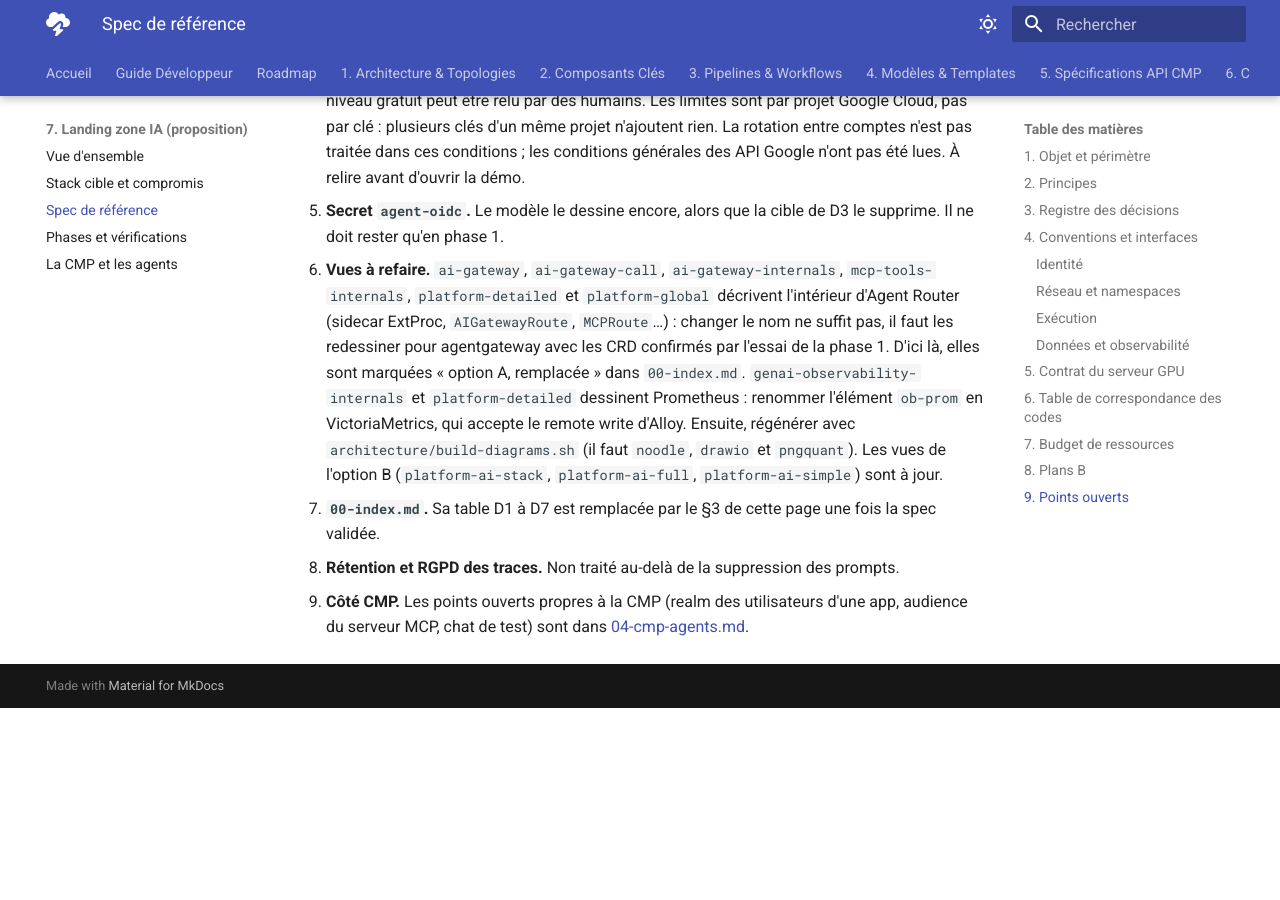
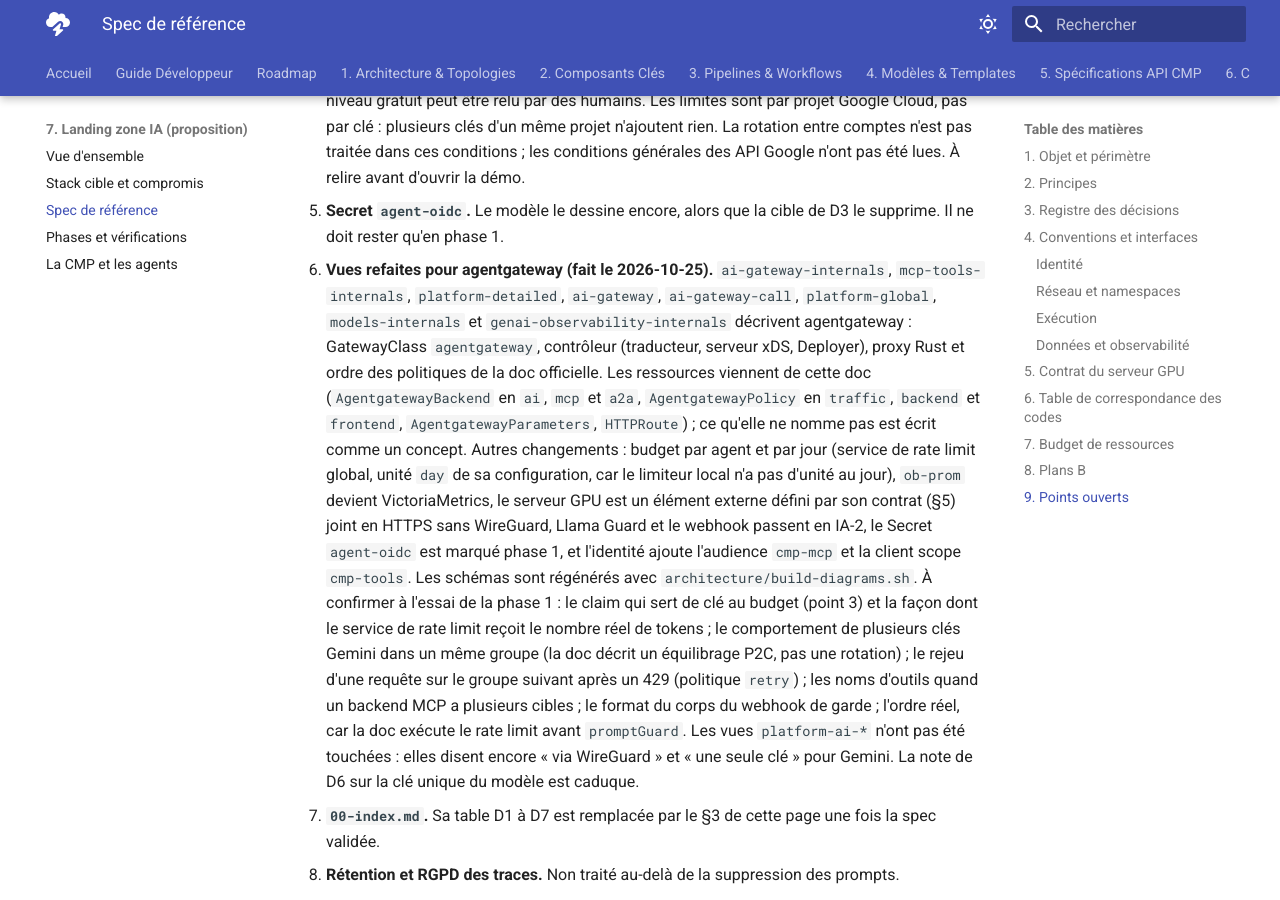
Before and after one commit to 3-Istor/cnp-docs, an MkDocs documentation site: the page built from docs/07-ai-landing-zone/02-spec.md, in a window 1280 px wide and 900 px high, scrolled down 10256 px. Built offline with MkDocs 1.6.1 and Material for MkDocs 9.7.7, drawn with Linux system fonts in a browser that asks for light colours; before the commit the page ends 10964 px from its top, so only the background shows below that.

Commit message:
docs(ai-landing-zone): drop the option A and Prometheus warnings from redrawn schemas
Adapt the captions, update the view table and open point 6 of the spec.

```diff
--- a/docs/07-ai-landing-zone/02-spec.md
+++ b/docs/07-ai-landing-zone/02-spec.md
@@ -222,16 +222,27 @@ d'être acceptées.
    été lues. À relire avant d'ouvrir la démo.
 5. **Secret `agent-oidc`.** Le modèle le dessine encore, alors que la cible de D3 le supprime.
    Il ne doit rester qu'en phase 1.
-6. **Vues à refaire.** `ai-gateway`, `ai-gateway-call`, `ai-gateway-internals`,
-   `mcp-tools-internals`, `platform-detailed` et `platform-global` décrivent l'intérieur
-   d'Agent Router (sidecar ExtProc, `AIGatewayRoute`, `MCPRoute`…) : changer le nom ne suffit
-   pas, il faut les redessiner pour agentgateway avec les CRD confirmés par l'essai de la
-   phase 1. D'ici là, elles sont marquées « option A, remplacée » dans `00-index.md`.
-   `genai-observability-internals` et `platform-detailed` dessinent Prometheus : renommer
-   l'élément `ob-prom` en VictoriaMetrics, qui accepte le remote write d'Alloy. Ensuite,
-   régénérer avec `architecture/build-diagrams.sh` (il faut `noodle`, `drawio` et `pngquant`).
-   Les vues de l'option B (`platform-ai-stack`, `platform-ai-full`, `platform-ai-simple`) sont
-   à jour.
+6. **Vues refaites pour agentgateway (fait le 2026-10-25).** `ai-gateway-internals`,
+   `mcp-tools-internals`, `platform-detailed`, `ai-gateway`, `ai-gateway-call`, `platform-global`,
+   `models-internals` et `genai-observability-internals` décrivent agentgateway : GatewayClass
+   `agentgateway`, contrôleur (traducteur, serveur xDS, Deployer), proxy Rust et ordre des
+   politiques de la doc officielle. Les ressources viennent de cette doc (`AgentgatewayBackend` en
+   `ai`, `mcp` et `a2a`, `AgentgatewayPolicy` en `traffic`, `backend` et `frontend`,
+   `AgentgatewayParameters`, `HTTPRoute`) ; ce qu'elle ne nomme pas est écrit comme un concept.
+   Autres changements : budget par agent et par jour (service de rate limit global, unité `day` de
+   sa configuration, car le limiteur local n'a pas d'unité au jour), `ob-prom` devient
+   VictoriaMetrics, le serveur GPU est un élément externe défini par son contrat (§5) joint en
+   HTTPS sans WireGuard, Llama Guard et le webhook passent en IA-2, le Secret `agent-oidc` est
+   marqué phase 1, et l'identité ajoute l'audience `cmp-mcp` et la client scope `cmp-tools`.
+   Les schémas sont régénérés avec `architecture/build-diagrams.sh`. À confirmer à l'essai de la
+   phase 1 : le claim qui sert de clé au budget (point 3) et la façon dont le service de rate
+   limit reçoit le nombre réel de tokens ; le comportement de plusieurs clés Gemini dans un même
+   groupe (la doc décrit un équilibrage P2C, pas une rotation) ; le rejeu d'une requête sur le
+   groupe suivant après un 429 (politique `retry`) ; les noms d'outils quand un backend MCP a
+   plusieurs cibles ; le format du corps du webhook de garde ; l'ordre réel, car la doc exécute
+   le rate limit avant `promptGuard`. Les vues `platform-ai-*` n'ont pas été touchées : elles
+   disent encore « via WireGuard » et « une seule clé » pour Gemini. La note de D6 sur la clé
+   unique du modèle est caduque.
 7. **`00-index.md`.** Sa table D1 à D7 est remplacée par le §3 de cette page une fois la spec
    validée.
 8. **Rétention et RGPD des traces.** Non traité au-delà de la suppression des prompts.
```
Also changed, not shown: architecture/README.md (+5 -5 lines), docs/07-ai-landing-zone/00-index.md (+12 -26 lines).
